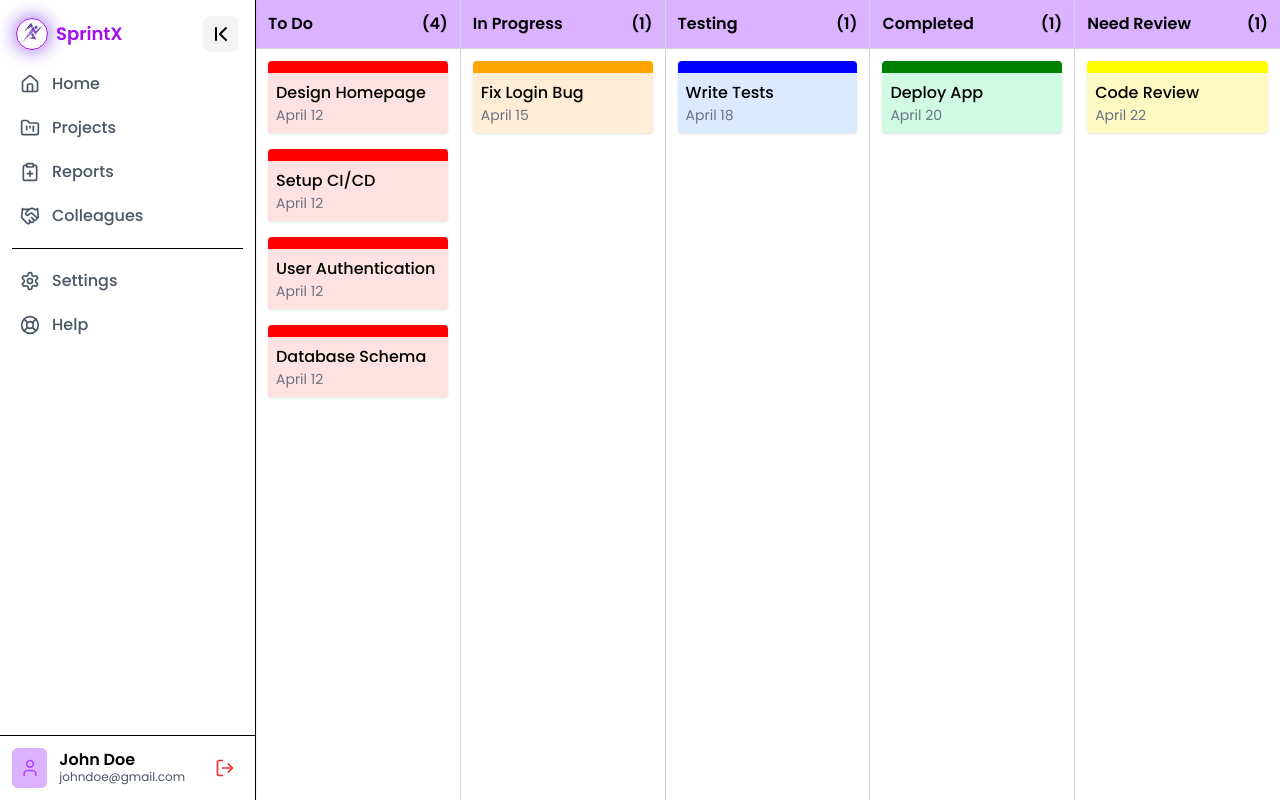
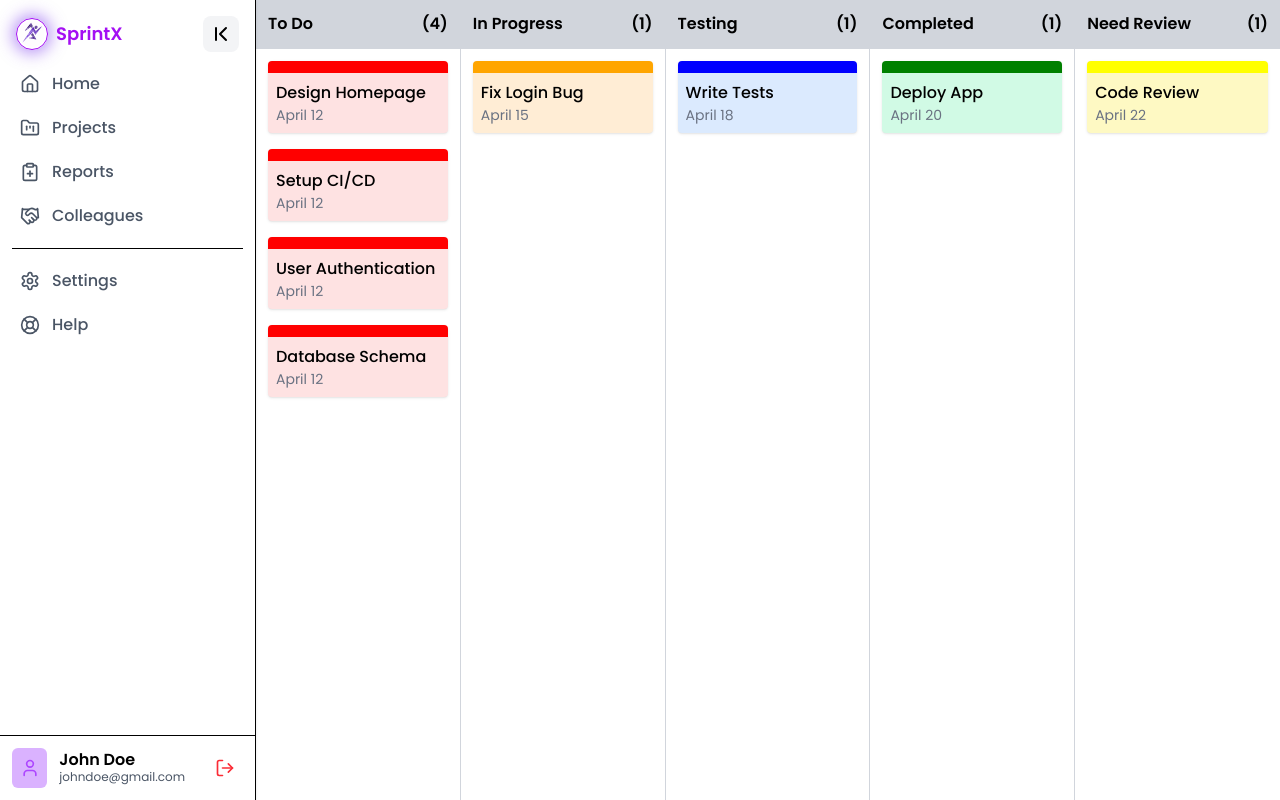
Before and after one commit to Sabarish-developer/SprintX, a React (Vite) app in the folder client/: page /home in a window 1280 px wide. Built offline with nearby package versions, Linux system fonts and the light colour scheme.

Commit message:
Column Color changed gray

```diff
--- a/client/src/components/Home.jsx
+++ b/client/src/components/Home.jsx
@@ -182,7 +182,7 @@ const Home = () => {
             <div className="overflow-x-auto w-screen lg:w-auto h-screen">
                 <div className="min-w-[900px] md:min-w-full">
 
-                    <div className="grid grid-cols-5 border-b border-gray-300 bg-purple-300 sticky top-0 z-10">
+                    <div className="grid grid-cols-5 border-b border-gray-300 bg-gray-300 sticky top-0 z-10">
                         {columns.map((columnId) => (
                             <div key={columnId} className="p-3 font-semibold border-r border-gray-300 last:border-r-0 flex justify-between">
                             <span>{columnId}</span>
```
